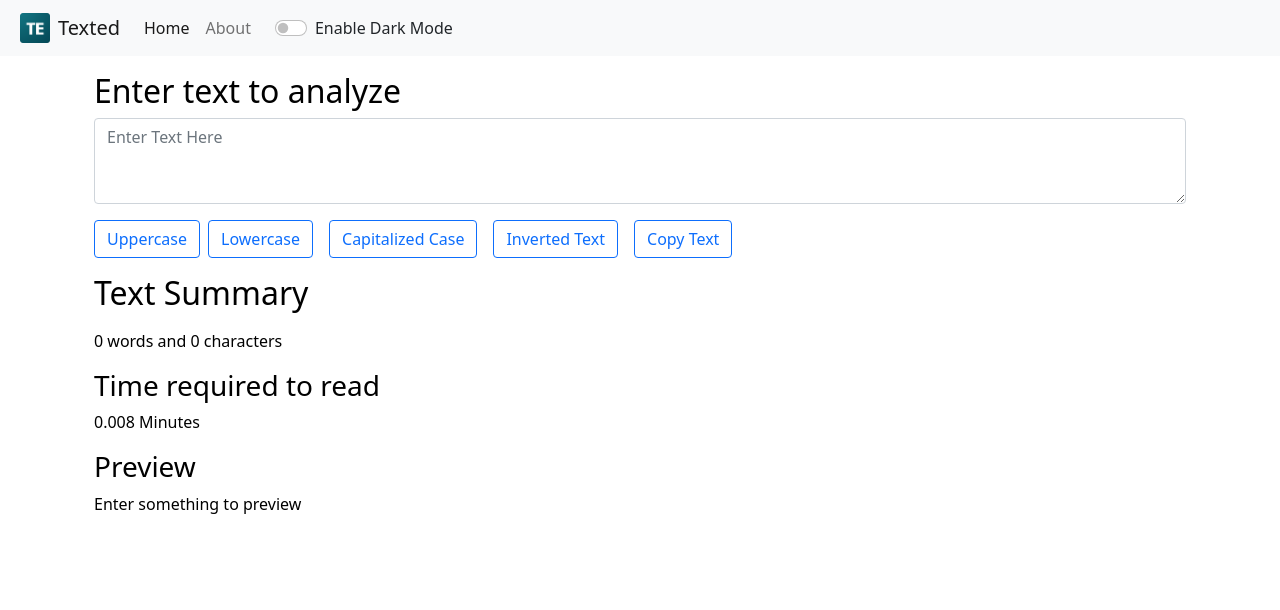
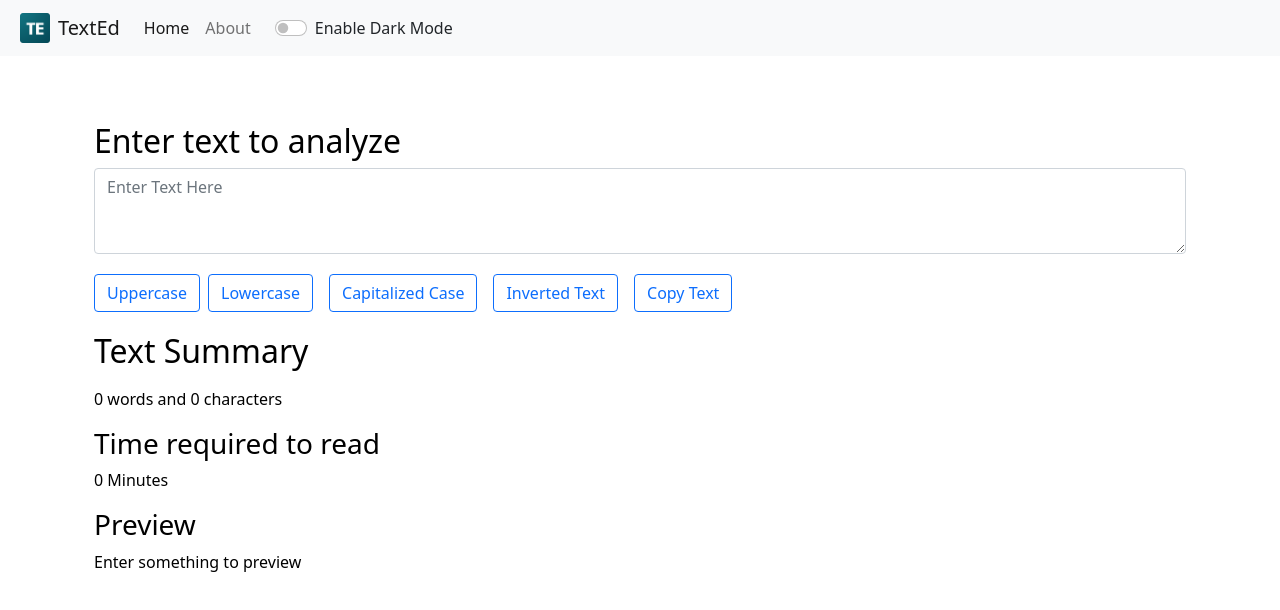
Before and after one commit to meetjshah/Texted, a React (Create React App) app: page / in a window 1280 px wide. Shown: the top 610 px of the page. Built offline with nearby package versions, Linux system fonts and the light colour scheme.

Commit message:
Fixed counter for character count

```diff
--- a/package.json
+++ b/package.json
@@ -1,5 +1,5 @@
 {
-  "name": "inotebook",
+  "name": "texted",
   "version": "0.1.0",
   "private": true,
   "dependencies": {
--- a/public/index.html
+++ b/public/index.html
@@ -7,7 +7,7 @@
     <meta name="theme-color" content="#000000" />
     <meta
       name="description"
-      content="Texted"
+      content="TextEd"
     />
     <link rel="apple-touch-icon" href="%PUBLIC_URL%/favicon-16x16.png" />
     <!--
@@ -28,7 +28,7 @@
     <link href="https://cdn.jsdelivr.net/npm/bootstrap@5.1.3/dist/css/bootstrap.min.css" rel="stylesheet" integrity="sha384-1BmE4kWBq78iYhFldvKuhfTAU6auU8tT94WrHftjDbrCEXSU1oBoqyl2QvZ6jIW3" crossorigin="anonymous">
 
 
-    <title>Texted</title>
+    <title>TextEd</title>
   </head>
   <body>
     <noscript>You need to enable JavaScript to run this app.</noscript>
--- a/src/App.js
+++ b/src/App.js
@@ -3,7 +3,7 @@ import About from './components/About';
 import Navbar from './components/Navbar';
 import TextForm from './components/TextForm';
 import React, { useState } from 'react';
-//import Alert from './components/Alert';
+import Alert from './components/Alert';
 //import Signup from './components/Signup';
 //import Login from './components/Login';
 //import Dashboard from './components/Dashboard';
@@ -19,31 +19,31 @@ import {
 function App() {
   const [mode, setmode] = useState('light');
   const [modetext, setmodeText] = useState("Enable Dark Mode");
-  //const [alert, setalert] = useState(null);
+  const [alert, setalert] = useState(null);
 
 
-  // const showalert = (message,type)=>{
-  //   setalert({
-  //     msg : message,
-  //     type : type
-  //   })
-  //   setTimeout(() => {
-  //     setalert(null)
-  //   }, 1000);
-  // }
+  const showalert = (message,type)=>{
+    setalert({
+      msg : message,
+      type : type
+    })
+    setTimeout(() => {
+      setalert(null)
+    }, 1000);
+  }
   const toggleMode = ()=> {
     if (mode === 'light') {
       setmode('dark');
       document.body.style.backgroundColor = '#042743';
       setmodeText("Enable Light Mode");
-      // showalert("Dark Mode Enabled","success");
+      showalert("Dark Mode Enabled","success");
       //document.title ="Speedy Rent - Dark Mode";
     }
     else {
       setmode('light');
       document.body.style.backgroundColor = 'white';
       setmodeText("Enable Dark Mode");
-      //showalert("Light Mode Enabled","success");
+      showalert("Light Mode Enabled","success");
       //document.title = "Speedy Rent - Light Mode";
     }
   }
@@ -51,15 +51,15 @@ function App() {
     <>
     {/* <NoteState> */}
     <Router>
-     <Navbar title ="Texted" aboutText ="About" mode ={mode} toggleMode={toggleMode} modetext={modetext} />
-     {/* <Alert alert = {alert} /> */}
+     <Navbar title ="TextEd" aboutText ="About" mode ={mode} toggleMode={toggleMode} modetext={modetext} />
+     <Alert alert = {alert} />
      <div className="container my-3"> {/* my-3 is margin of 3 in y axis, container is class of bootstrap */}
      <Switch>
           <Route exact path="/about">
             <About mode={mode}/>
           </Route>
           <Route exact path="/">
-            <TextForm heading = "Enter text to analyze" mode={mode} />
+            <TextForm alert={showalert} heading = "Enter text to analyze" mode={mode} />
           </Route>
           {/* <Route exact path="/login">
             <Login mode={mode}/>
--- a/src/components/Alert.js
+++ b/src/components/Alert.js
@@ -6,8 +6,10 @@ function Alert(props) {
         return lower.charAt(0).toUpperCase() + lower.slice(1);
     }
     return (
-        props.alert && <div className={`alert alert-${props.alert.type} alert-dismissible fade show`} role="alert">
+        <div style={{height:'50px'}}>
+        {props.alert && <div className={`alert alert-${props.alert.type} alert-dismissible fade show`} role="alert">
             <strong>{capitalize(props.alert.type)}</strong> : {props.alert.msg}
+        </div>}
         </div>
     )
 }
--- a/src/components/TextForm.js
+++ b/src/components/TextForm.js
@@ -1,29 +1,29 @@
 import React, {useState} from 'react'
+//import Alert from './Alert';
 
-
-let noVal = 0;
+//let noVal = 0;
 export default function TextForm(props) {
 
     const [text, setText] /*array destructuring*/ = useState('');
 
 
-    if(text.length === 0){
-        noVal = 0;
-    }
-    else{
+    // if(text.length === 0){
+    //     noVal = 0;
+    // }
+    // else{
 
-        if(text.charAt(" ")){
-            //console.log(noVal);
-            noVal = text.split(" ").length;
-        }
+    //     if(text.charAt(" ")){
+    //         //console.log(noVal);
+    //         noVal = text.split(" ").length;
+    //     }
 
-    }
+    // }
 
     const handleUpClick = ()=> {
         // console.log("Upper Case was clicked");
         let newText = text.toUpperCase();
         setText(newText);
-        //props.alert("Converted to UpperCase","success");
+        props.alert("Converted to UpperCase","success");
     }
 
     const handleCCClick = ()=> {
@@ -38,24 +38,25 @@ export default function TextForm(props) {
             i++;
         }
         setText(newText);
-        //props.alert("Converted to CapitalCase","success");
+        props.alert("Converted to CapitalCase","success");
     }
     const handleCopyTextClick = ()=> {
         let text = document.getElementById("myBox");
         text.select();
         navigator.clipboard.writeText(text.value);
-        //props.alert("Text Copied","success");
+        props.alert("Text Copied","success");
     }
     const handleInvertClick = ()=> {
-        let i = 1;
+        if(text.length>0){
+            let i = 0;
             let newText
-        if(text.charAt(i-1) >= 'A' && text.charAt(i-1) <= 'Z'){
+            if(text.charAt(i) >= 'A' && text.charAt(i) <= 'Z'){
                 newText = text.charAt(i).toLowerCase();
             }
-        else if(text.charAt(i-1) >= 'a' && text.charAt(i-1) <= 'z'){
+            else if(text.charAt(i) >= 'a' && text.charAt(i) <= 'z'){
                 newText = text.charAt(i).toUpperCase();
             }
-
+            i++;
             while( i < text.length){
                 if(text.charAt(i) >= 'A' && text.charAt(i) <= 'Z'){
                     newText += text.charAt(i).toLowerCase();
@@ -64,14 +65,16 @@ export default function TextForm(props) {
                     newText += text.charAt(i).toUpperCase();
                 i++;
             }
+
             setText(newText);
-        //props.alert("Converted to Inverted Text","success");
+        }
+        props.alert("Converted to Inverted Text","success");
     }
 
     const handleLoClick = ()=> {
         let newText = text.toLowerCase();
         setText(newText);
-        //props.alert("Converted to LowerCase","success");
+        props.alert("Converted to LowerCase","success");
     }
 
     const handleOnChange = (event)=> {
@@ -84,21 +87,21 @@ export default function TextForm(props) {
         <div className="container" style={{color:props.mode === 'dark' ? 'white' : 'black'}} /*one curly brace for JavaScript and second for object in JavaScript*/  >
             <h2>{props.heading}</h2>
             <div className="mb-3">
-                <textarea className="form-control" value = {text} onChange={handleOnChange} style={{backgroundColor:props.mode === 'dark' ? '#161414' : 'white', color:props.mode === 'dark' ? 'white' : 'black'}} placeholder ="Enter Text Here" id="myBox" rows="3"></textarea>
+                <textarea className="form-control" value = {text} onChange={handleOnChange} style={{backgroundColor:props.mode === 'dark' ? '#13466e' : 'white', color:props.mode === 'dark' ? 'white' : 'black'}} placeholder ="Enter Text Here" id="myBox" rows="3"></textarea>
             </div>
-            <button className={`btn btn-outline-${props.mode === 'light'?'primary':'light'}`} onClick = {handleUpClick}>Uppercase</button>
-            <button className={`btn btn-outline-${props.mode === 'light'?'primary':'light'} mx-2`} onClick = {handleLoClick}>Lowercase</button>
-            <button className={`btn btn-outline-${props.mode === 'light'?'primary':'light'} mx-2`} onClick = {handleCCClick}>Capitalized Case</button>
-            <button className={`btn btn-outline-${props.mode === 'light'?'primary':'light'} mx-2`} onClick = {handleInvertClick}>Inverted Text</button>
-            <button className={`btn btn-outline-${props.mode === 'light'?'primary':'light'} mx-2`} onClick = {handleCopyTextClick}>Copy Text</button>
+            <button className={`btn btn-outline-${props.mode === 'light'?'primary':'light'} my-1`} onClick = {handleUpClick}>Uppercase</button>
+            <button className={`btn btn-outline-${props.mode === 'light'?'primary':'light'} mx-2 my-1`} onClick = {handleLoClick}>Lowercase</button>
+            <button className={`btn btn-outline-${props.mode === 'light'?'primary':'light'} mx-2 my-1`} onClick = {handleCCClick}>Capitalized Case</button>
+            <button className={`btn btn-outline-${props.mode === 'light'?'primary':'light'} mx-2 my-1`} onClick = {handleInvertClick}>Inverted Text</button>
+            <button className={`btn btn-outline-${props.mode === 'light'?'primary':'light'} mx-2 my-1`} onClick = {handleCopyTextClick}>Copy Text</button>
         </div>
         <div className="container" style={{color:props.mode === 'dark' ? 'white' : 'black'}}>
             <div className="my-3">
                 <h2>Text Summary</h2>
             </div>
-            <p>{noVal} words and {text.length} characters</p>
+            <p>{text.split(" ").filter((element)=>{return element.length!==0}).length} words and {text.length} characters</p>
             <h3>Time required to read</h3>
-            <p>{(0.008*text.split(" ").length).toFixed(3)} Minutes</p>
+            <p>{(0.008*text.split(" ").filter((element)=>{return element.length!==0}).length)} Minutes</p>
             <h3>Preview</h3>
             <p>{text.length>0 ? text:"Enter something to preview"}</p>
         </div>
```
Also changed, not shown: src/components/About.js (+7 -7 lines). Lines whose indentation alone changed are shown as unchanged.
